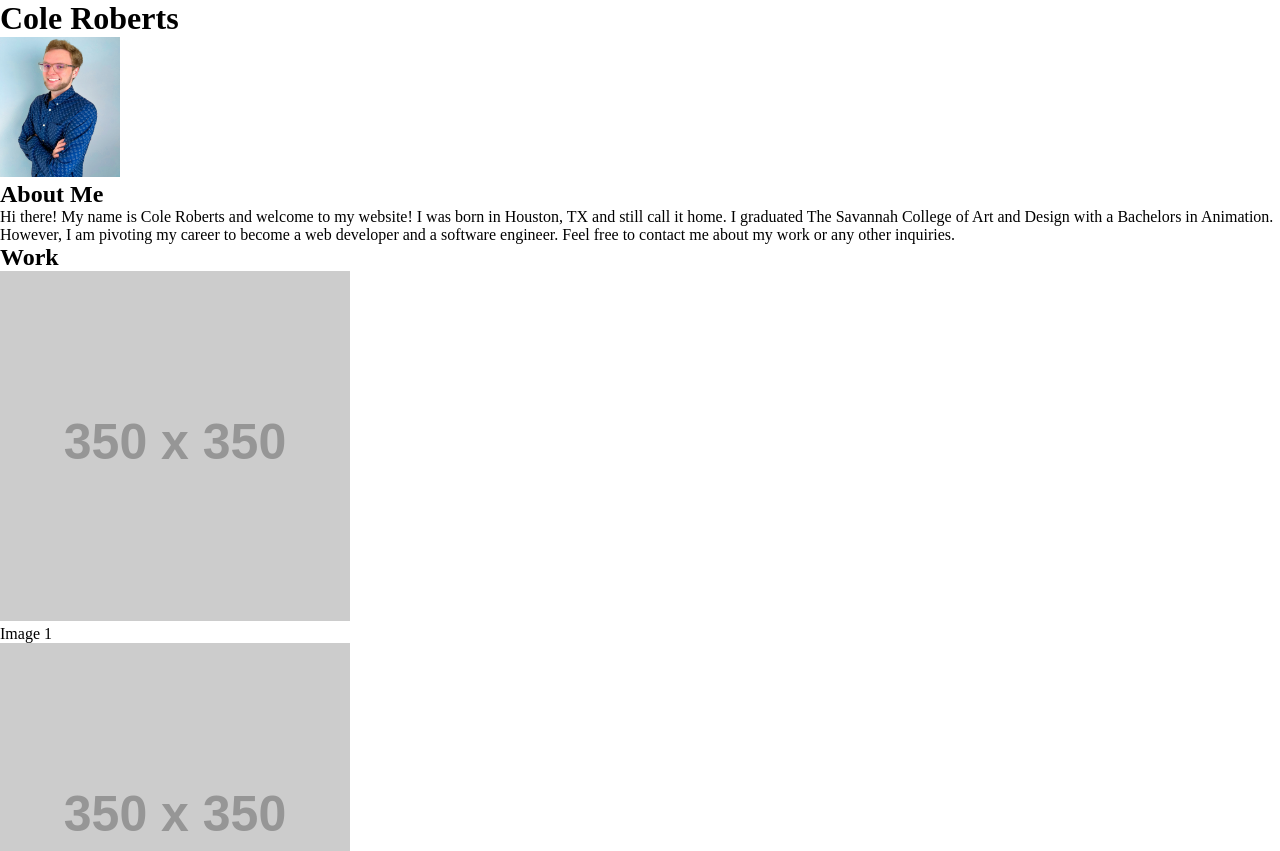
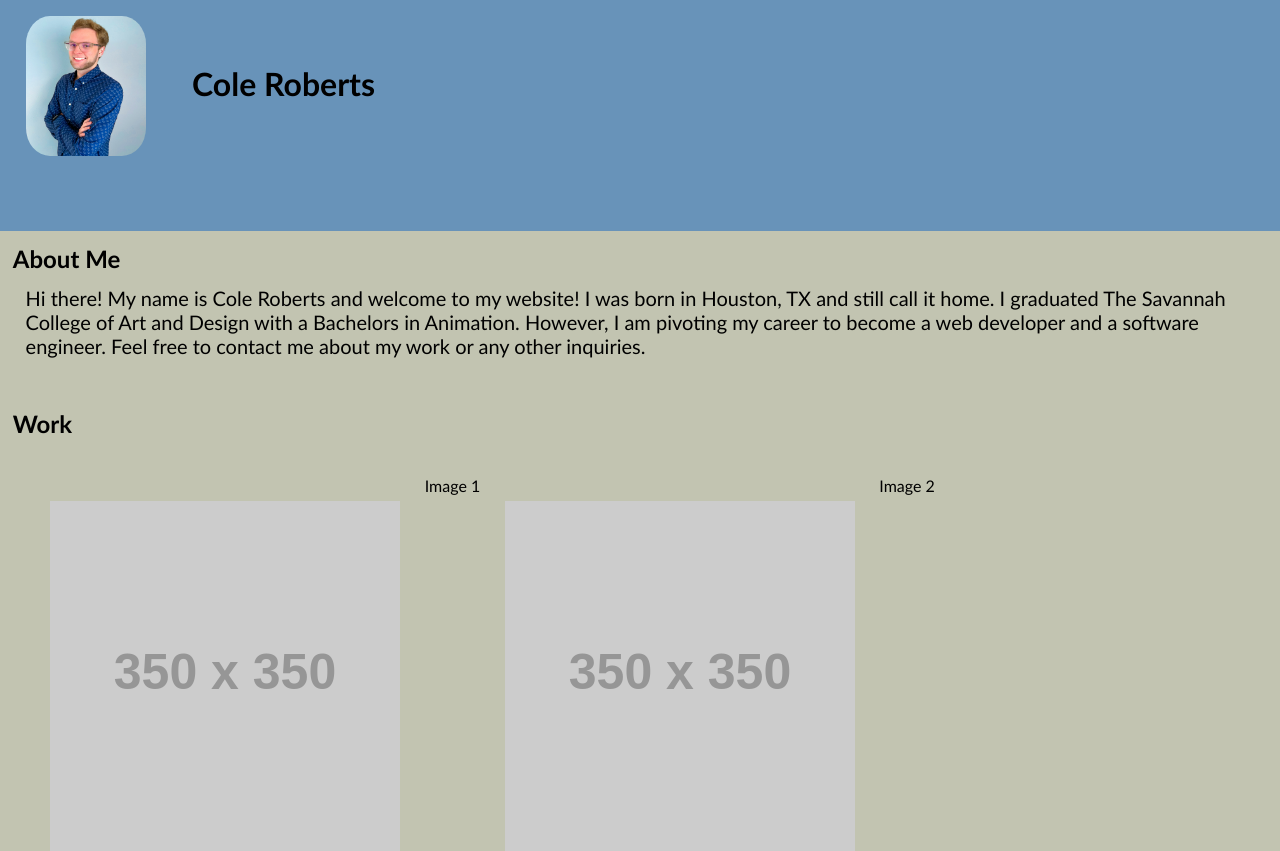
Before and after one commit to LemonDropping/portfolio-page, a plain HTML site: page index.html in a window 1280 px wide. Shown: the top 851 px of the page. Drawn offline with Linux system fonts and the light colour scheme; placeholder pictures from the web are drawn by us.

Commit message:
Added code to style.css by adding fonts, margins and padding

```diff
--- a/assets/style.css
+++ b/assets/style.css
@@ -1,4 +1,47 @@
 * {
     margin: 0%;
     padding: 0%;
+    font-family: 'Gill Sans', 'Gill Sans MT', Calibri, 'Trebuchet MS', sans-serif
 }
+
+body {
+    background-color: rgb(194, 196, 177);
+}
+
+h1 {
+    padding: 5%;
+    padding-left: 15%;
+    padding-bottom: 10%;
+    background-color: rgb(104, 147, 185);
+}
+
+h2 {
+    padding: 1%;
+}
+
+div.about {
+    padding-bottom: 3%;
+    padding-left: 2%;
+    font-size: 20px;
+}
+
+img.profile-img {
+    position: absolute;
+    top: 2%;
+    left: 2%;
+    display: flex;
+    flex-direction: row;
+    z-index: 1;
+    border-radius: 20%;
+}
+
+.images-work {
+    display: flex;
+    flex-wrap: wrap;
+    flex-direction: row;
+    margin: 2%;
+}
+
+#img-1, #img-2, #img-3, #img-4 {
+    padding: 2%;
+}
--- a/index.html
+++ b/index.html
@@ -12,14 +12,14 @@
     <header>
         <h1><strong>Cole Roberts</strong></h1>
         <div class="profile-img">
-        <img src="./assets/images/cole linkedin-min.jpg" width="120" height="140">
+            <img class="profile-img" src="./assets/images/cole linkedin-min.jpg" width="120" height="140">
         </div>
     </header>
 
     <section>
         <div>
             <h2>About Me</h2>
-            <div>
+            <div class="about">
                 <p>Hi there! My name is Cole Roberts and welcome to my website!
                     I was born in Houston, TX and still call it home. I graduated The
                     Savannah College of Art and Design with a Bachelors in Animation.
@@ -31,21 +31,21 @@
 
         <div>
             <h2>Work</h2>
-            <div>
-                <img src="https://via.placeholder.com/350">
+            <div class="images-work">
+                <img id="img-1" src="https://via.placeholder.com/350">
                     <p>Image 1</p>
-                <img src="https://via.placeholder.com/350">
+                <img id="img-2" src="https://via.placeholder.com/350">
                     <p>Image 2</p>
-                <img src="https://via.placeholder.com/350">
+                <img id="img-3" src="https://via.placeholder.com/350">
                     <p>Image 3</p>
-                <img src="https://via.placeholder.com/350">
+                <img id="img-4" src="https://via.placeholder.com/350">
                     <p>Image 4</p>
             </div>
         </div>
 
         <div>
             <h2>Contact</h2>
-            <div>
+            <div class="contact">
                 <p>713-503-8329</p>
                 <p>coleroberts76@gmail.com</p>
                 <a href="https://www.linkedin.com/in/coleroberts1006/">linkedin</a>
```
